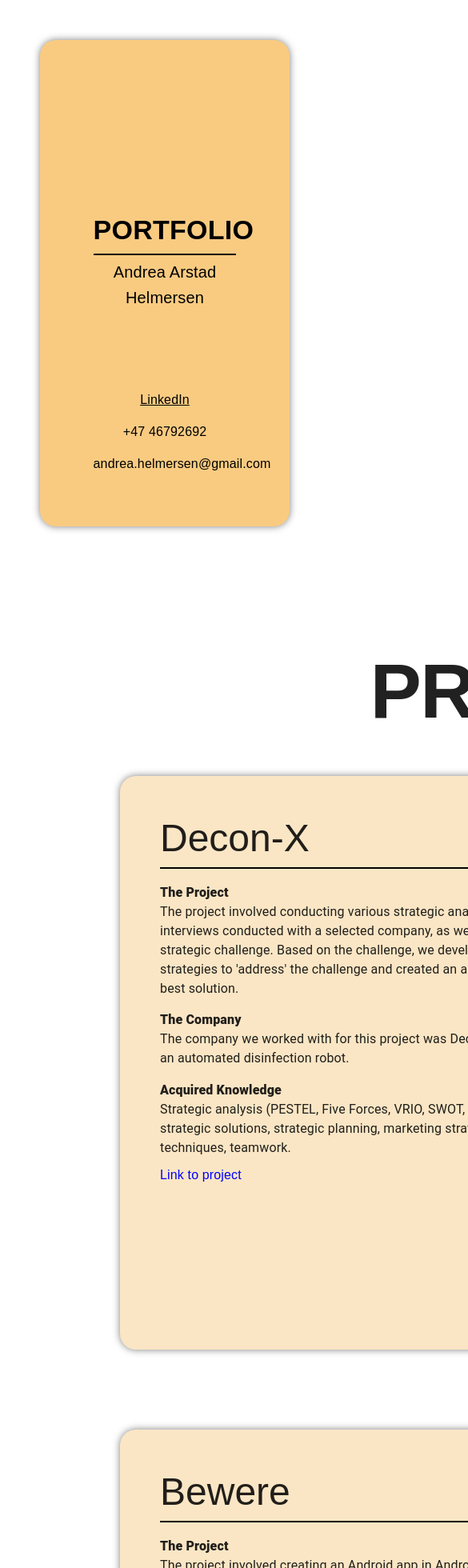
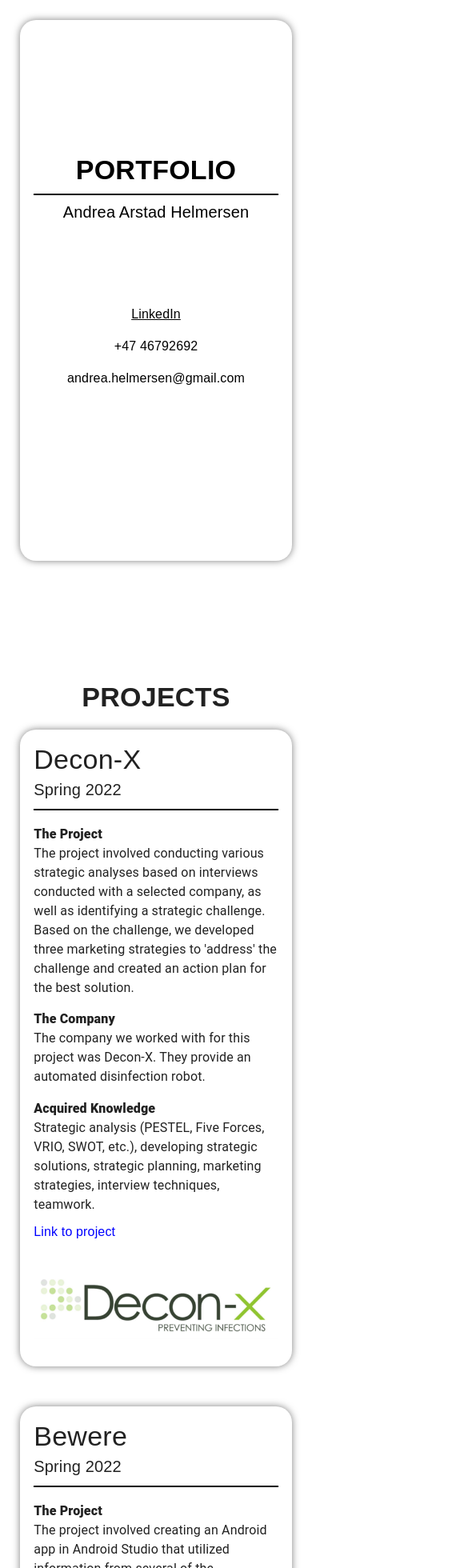
Before and after one commit to AndreaHelmersen/PortfolioAndreaHelmersen, a React (Vite) app: page / in a window 390 px wide. Shown: the top 1960 px of the page at 80% size, 585 px wide, since content can reach past the window. Built offline with nearby package versions, Linux system fonts and the light colour scheme.

Commit message:
Fixed layout responsiveness

```diff
--- a/src/App.tsx
+++ b/src/App.tsx
@@ -3,9 +3,9 @@ import { ProjectList } from "./components/ProjectList";
 
 export const App = () => {
   return (
-    <>
+    <div style={{ padding: "3vh" }}>
       <PortfolioHeader />
       <ProjectList />
-    </>
+    </div>
   );
 };
--- a/src/components/PortfolioHeader.tsx
+++ b/src/components/PortfolioHeader.tsx
@@ -7,13 +7,13 @@ export const PortfolioHeader = () => {
   };
 
   return (
-    <div style={{ padding: "50px" }}>
+    <>
       <Card
         style={{
-          width: "80vw",
+          width: "100%", // Make the card take up 100% of available horizontal space
           padding: "5%", // Adjust padding for responsiveness
-          minHeight: "50vh",
-          backgroundColor: "#F9CB81",
+          minHeight: "80vh",
+          backgroundColor: "#FFFFFF",
           borderRadius: "20px",
           boxShadow: "0px 0px 10px rgba(0, 0, 0, 0.5)",
         }}
@@ -75,6 +75,6 @@ export const PortfolioHeader = () => {
           </div>
         </div>
       </Card>
-    </div>
+    </>
   );
 };
--- a/src/components/ProjectCard.tsx
+++ b/src/components/ProjectCard.tsx
@@ -1,4 +1,4 @@
-import { Typography } from "@mui/material";
+import { Card, Grid, Typography } from "@mui/material";
 
 interface ProjectCardProps {
   title: string;
@@ -22,59 +22,58 @@ export const ProjectCard = (props: ProjectCardProps) => {
   };
 
   return (
-    <div style={{ padding: "50px" }}>
-      <div
-        style={{
-          display: "flex",
-          padding: "50px",
-          minHeight: "85vh",
-          backgroundColor: "#fae6c5",
-          transformOrigin: "top center",
+    <div style={{ paddingBottom: "6vh" }}>
+      <Card
+        sx={{
+          backgroundColor: "#FFFFFF",
           borderRadius: "20px",
           boxShadow: "0px 0px 10px rgba(0, 0, 0, 0.5)",
+          paddingBottom: "5%", // Adjust padding for responsiveness
+          minHeight: "90vh",
         }}
       >
-        <div style={{ width: "70%" }}>
-          <div style={{ display: "flex", alignItems: "baseline" }}>
+        <Grid container>
+          <Grid
+            item
+            xs={12}
+            sm={6}
+            sx={{
+              padding: "5%",
+              display: "flex",
+              flexDirection: "column",
+              alignItems: "flex-start",
+            }}
+          >
             <div style={{ flex: 1 }}>
-              <Typography variant="h3" style={corbelFontStyle}>
+              <Typography variant="h4" style={corbelFontStyle}>
                 {props.title}
               </Typography>
             </div>
             <Typography variant="h6" style={corbelFontStyle}>
               {props.workedOn}
             </Typography>
-          </div>
 
-          <hr style={{ width: "100%", border: "1px solid #ccc" ,borderColor: "black",}} />
+            <hr style={{ width: "100%", border: "1px solid #ccc", borderColor: "black" }} />
 
             <div style={corbelFontStyle}>
-            <Typography sx={{ pt: "10px", fontWeight: "800" }}>
-              The Project
-            </Typography>
+              <Typography sx={{ pt: "10px", fontWeight: "800" }}>The Project</Typography>
               <Typography>{props.projectText}</Typography>
 
               {props.ideaText && (
                 <>
-                <Typography sx={{ pt: "15px", fontWeight: "800" }}>
-                  The Idea
-                </Typography>
+                  <Typography sx={{ pt: "15px", fontWeight: "800" }}>The Idea</Typography>
                   <Typography>{props.ideaText}</Typography>
                 </>
               )}
 
               {props.companyText && (
                 <>
-                <Typography sx={{ pt: "15px", fontWeight: "800" }}>
-                  The Company
-                </Typography>
+                  <Typography sx={{ pt: "15px", fontWeight: "800" }}>The Company</Typography>
                   <Typography>{props.companyText}</Typography>
                 </>
               )}
 
-            <Typography sx={{ pt: "16px", fontWeight: "800" }}>
-              Acquired Knowledge
-            </Typography>
+              <Typography sx={{ pt: "16px", fontWeight: "800" }}>Acquired Knowledge</Typography>
               <Typography>{props.knowledgeText}</Typography>
 
               <Typography style={corbelFontStyle} sx={{ pt: "10px" }}>
@@ -83,10 +82,10 @@ export const ProjectCard = (props: ProjectCardProps) => {
                 </a>
               </Typography>
             </div>
-        </div>
+          </Grid>
 
           {props.image && (
-          <div style={{ width: "600px", margin: "20px" }}>
+            <Grid item xs={12} sm={6} sx={{ padding: "5%" }}>
               <img
                 src={props.image}
                 alt="Project Image"
@@ -98,9 +97,10 @@ export const ProjectCard = (props: ProjectCardProps) => {
                   margin: "0 auto",
                 }}
               />
-          </div>
+            </Grid>
           )}
-      </div>
+        </Grid>
+      </Card>
     </div>
   );
 };
--- a/src/components/ProjectList.tsx
+++ b/src/components/ProjectList.tsx
@@ -7,12 +7,12 @@ export const ProjectList = () => {
     fontFamily: "Corbel, Arial, sans-serif",
   };
   return (
-    <div style={{ padding: "100px" }}>
+    <div style={{paddingTop: "150px"}}>
       <div style={{ textAlign: "center" }}>
         <Typography
-          variant="h1"
+          variant="h4"
           style={corbelFontStyle}
-          sx={{ fontWeight: "700" }}
+          sx={{ fontWeight: "700", pb: "20px"}}
         >
           PROJECTS
         </Typography>
```
Lines whose indentation alone changed are shown as unchanged.
